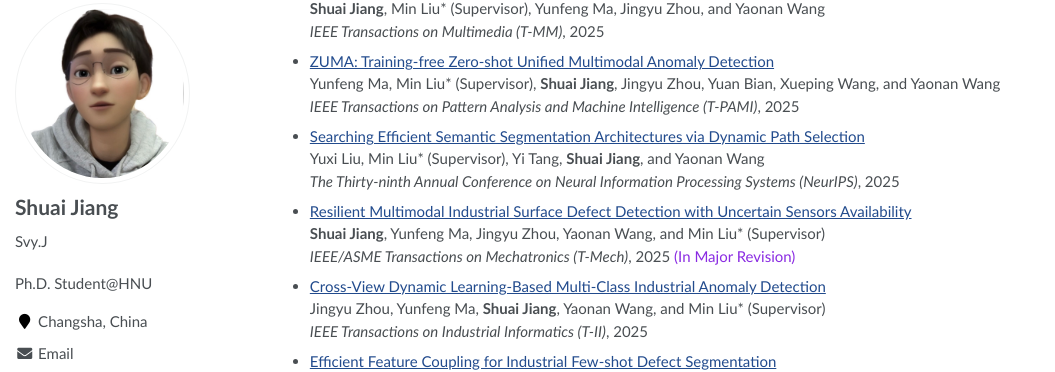
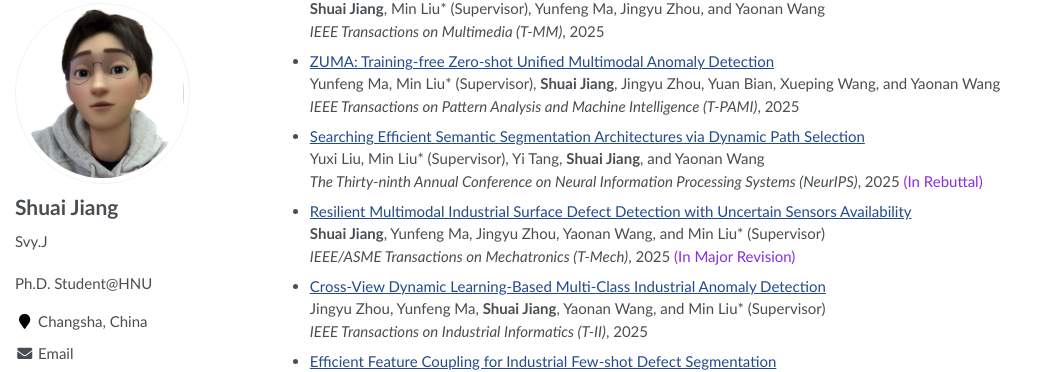
Before and after one commit to SvyJ/svyj.github.io, a Jekyll site: the page built from _pages/index.md, in a window 1280 px wide and 900 px high, scrolled down 2745 px. Shown: the part 88-460 px from the top of the window, without its empty margins (0-1055 px from the left). Built offline with Jekyll 4.4.1, drawn with Linux system fonts in a browser that asks for light colours.

Commit message:
Update index.md

```diff
--- a/_pages/index.md
+++ b/_pages/index.md
@@ -186,7 +186,7 @@
 
 - [Searching Efficient Semantic Segmentation Architectures via Dynamic Path Selection](https://openreview.net/)<br>
   Yuxi Liu, Min Liu* (Supervisor), Yi Tang, **Shuai Jiang**, and Yaonan Wang<br>
-  _The Thirty-ninth Annual Conference on Neural Information Processing Systems (NeurIPS)_, 2025<br>
+  _The Thirty-ninth Annual Conference on Neural Information Processing Systems (NeurIPS)_, 2025 <font color="#8A2BE2">(In Rebuttal)</font><br>
 
 - [Resilient Multimodal Industrial Surface Defect Detection with Uncertain Sensors Availability](https://ieeexplore.ieee.org/xpl/RecentIssue.jsp?punumber=3516)<br>
   **Shuai Jiang**, Yunfeng Ma, Jingyu Zhou, Yaonan Wang, and Min Liu* (Supervisor)<br>
```
